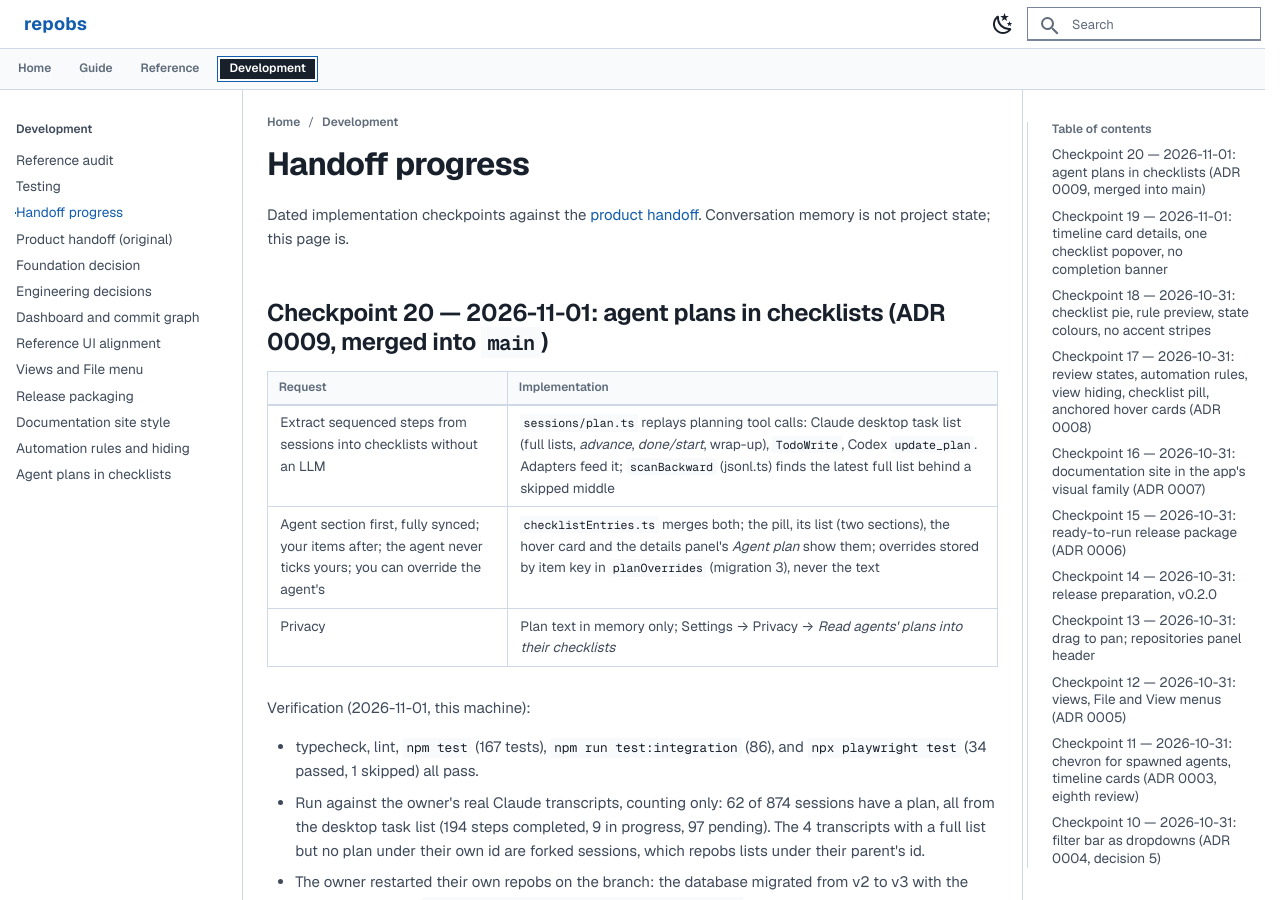
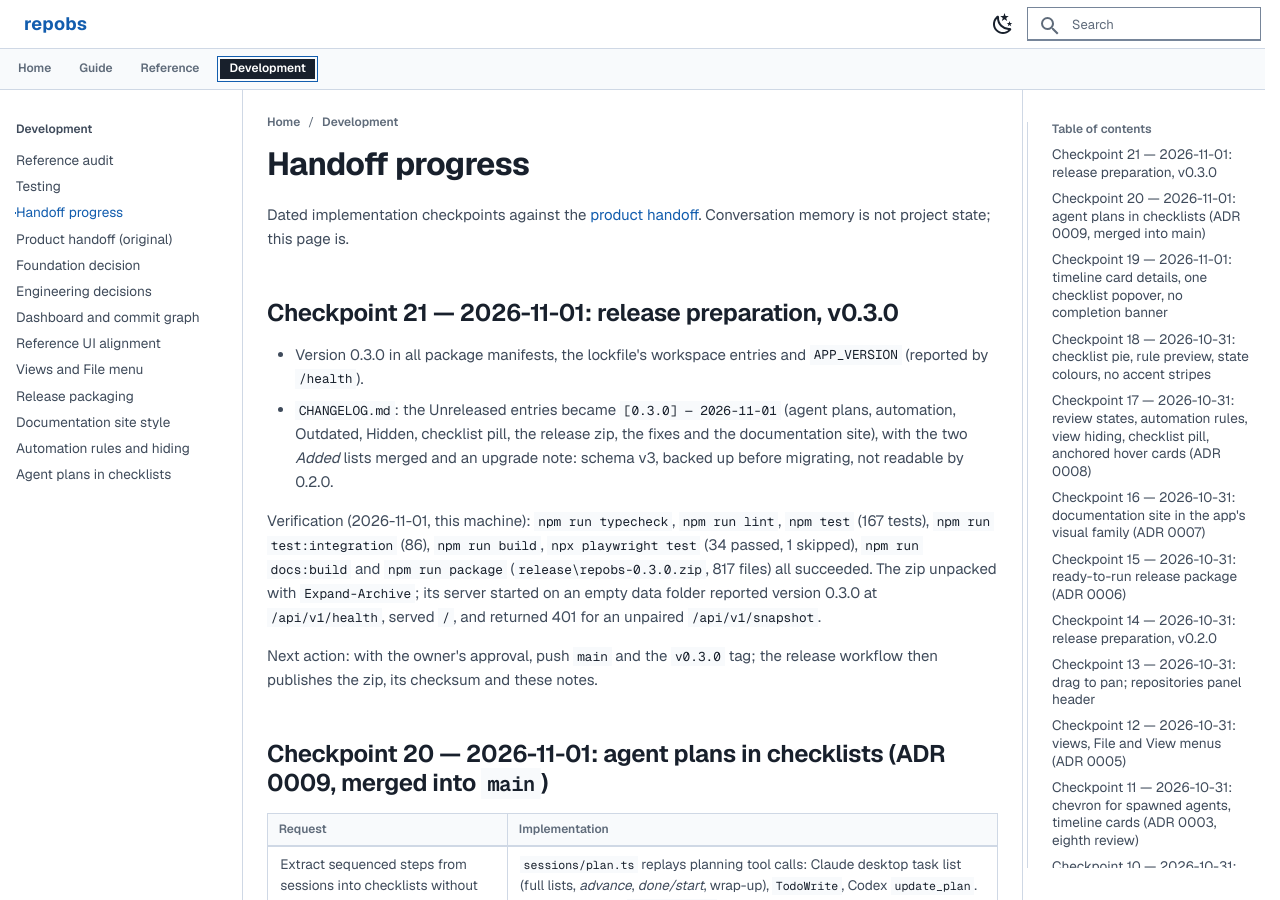
Before and after one commit to Chengxuan-Li/repobs, an MkDocs documentation site: the page built from docs/development/handoff-status.md, in a window 1280 px wide and 900 px high. Built offline with MkDocs 1.6.1 and Material for MkDocs 9.7.7, drawn with Linux system fonts in a browser that asks for light colours.

Commit message:
chore(release): prepare 0.3.0
Version 0.3.0 in the manifests, the lockfile's workspace entries and
APP_VERSION. The Unreleased changelog becomes the 0.3.0 section, with
an upgrade note on database schema v3. Handoff checkpoint 21 records
the checks and the packaged-zip smoke test.

```diff
--- a/docs/development/handoff-status.md
+++ b/docs/development/handoff-status.md
@@ -1,6 +1,15 @@
 # Handoff progress
 
 Dated implementation checkpoints against the [product handoff](product-handoff.md). Conversation memory is not project state; this page is.
+
+## Checkpoint 21 — 2026-11-01: release preparation, v0.3.0
+
+- Version 0.3.0 in all package manifests, the lockfile's workspace entries and `APP_VERSION` (reported by `/health`).
+- `CHANGELOG.md`: the Unreleased entries became `[0.3.0] — 2026-11-01` (agent plans, automation, Outdated, Hidden, checklist pill, the release zip, the fixes and the documentation site), with the two *Added* lists merged and an upgrade note: schema v3, backed up before migrating, not readable by 0.2.0.
+
+Verification (2026-11-01, this machine): `npm run typecheck`, `npm run lint`, `npm test` (167 tests), `npm run test:integration` (86), `npm run build`, `npx playwright test` (34 passed, 1 skipped), `npm run docs:build` and `npm run package` (`release\repobs-0.3.0.zip`, 817 files) all succeeded. The zip unpacked with `Expand-Archive`; its server started on an empty data folder reported version 0.3.0 at `/api/v1/health`, served `/`, and returned 401 for an unpaired `/api/v1/snapshot`.
+
+Next action: with the owner's approval, push `main` and the `v0.3.0` tag; the release workflow then publishes the zip, its checksum and these notes.
 
 ## Checkpoint 20 — 2026-11-01: agent plans in checklists (ADR 0009, merged into `main`)
 
--- a/package.json
+++ b/package.json
@@ -1,6 +1,6 @@
 {
   "name": "repobs",
-  "version": "0.2.0",
+  "version": "0.3.0",
   "private": true,
   "description": "Local Git worktree and coding-agent observatory",
   "license": "MIT",
```
Also changed, not shown: CHANGELOG.md (+3 -3 lines), 5 other files.
